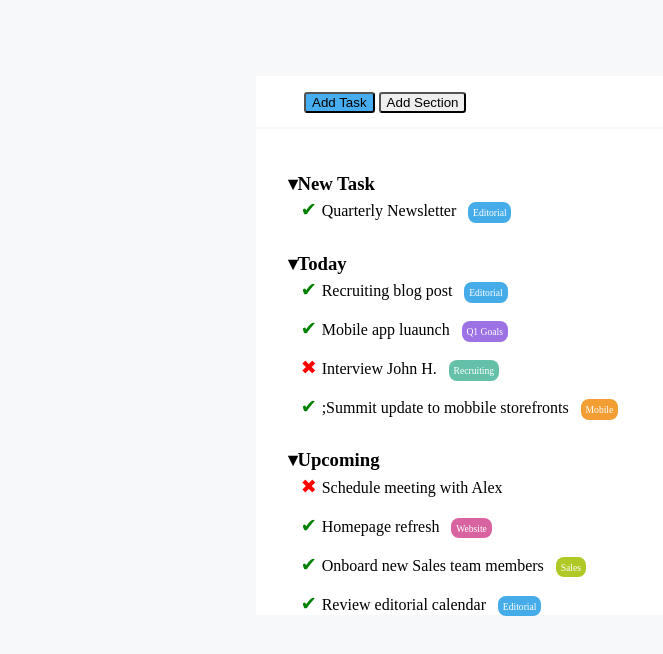
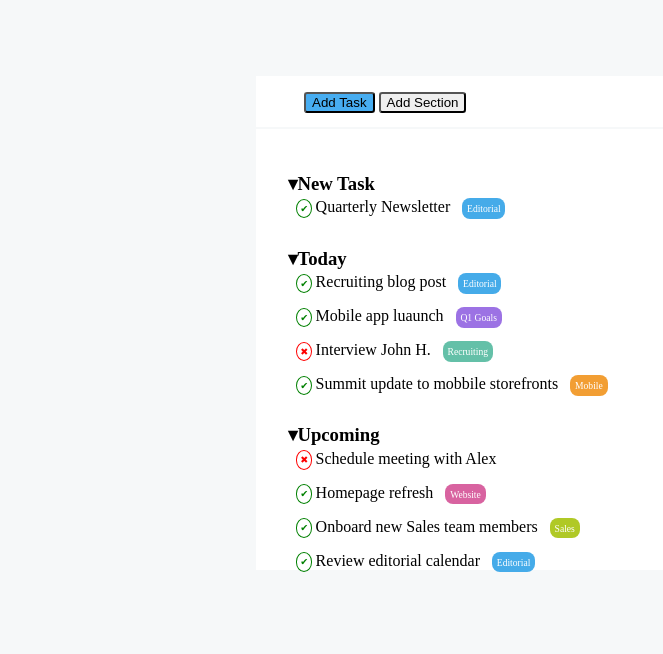
Before and after one commit to Claudio-Bernardinetti/html-css-toboolist, a plain HTML site: page index.html in a window 1280 px wide. Shown: the part 92-746 px from the top of the page, without its empty margins (0-663 px from the left). Drawn offline with Linux system fonts and the light colour scheme.

Commit message:
add circles around the ticks and crosses

```diff
--- a/style.css
+++ b/style.css
@@ -68,11 +68,22 @@ input{
 /* main and header main */
 .symbol_green{
     color: green;
-    font-size: 1.2rem;
+    font-size: 0.6rem;
+    border-style: solid;
+    border-width: 0.05rem;
+    border-radius: 100%;
+    padding: 0.2rem;
+    margin-right: 0.2rem;
+
 }
 .symbol_red{
     color: red;
-    font-size: 1.2rem;
+    font-size: 0.6rem;
+    border-style: solid;
+    border-width: 0.05rem;
+    border-radius: 100%;
+    padding: 0.2rem;
+    margin-right: 0.2rem;
 }
 #main>div{
     padding-left: 2rem;
```
Also changed, not shown: index.html (+1 -1 lines).
